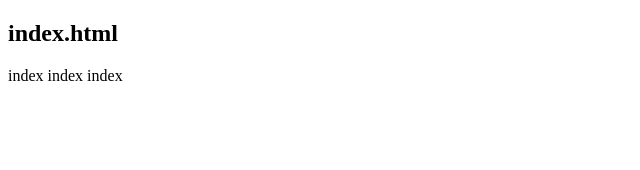
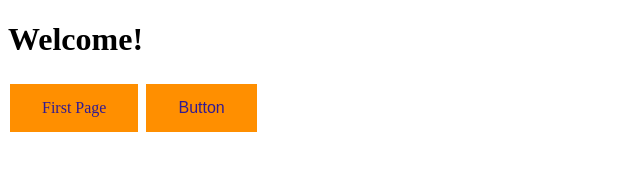
Before and after one commit to EvanSchmitz13/EvanSchmitz13.github.io, a plain HTML site: page index.html in a window 1280 px wide. Shown: the whole page, without its empty margins (0-640 px from the left). Drawn offline with Linux system fonts and the light colour scheme.

Commit message:
Update index.html

```diff
--- a/index.html
+++ b/index.html
@@ -1,10 +1,27 @@
 <!DOCTYPE html>
 <html>
+<head>
+<style>
+.button1 {
+  background-color: #FF8F00;
+  border: none;
+  color: #311B92;
+  padding: 15px 32px;
+  text-align: center;
+  text-decoration: none;
+  display: inline-block;
+  font-size: 16px;
+  margin: 4px 2px;
+  cursor: pointer;
+}
+</style>
+</head>
 <body>
 
-<h2>index.html</h2>
+<h1>Welcome!</h1>
 
-<p>index index index</p>
+<a href="evanschmitz13.github.io/first_page" class="button1">First Page</a>
+<button class="button1">Button</button>
 
 </body>
 </html>
```
